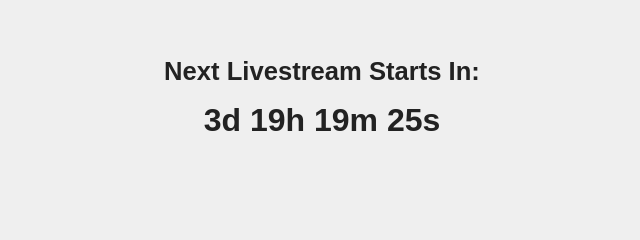
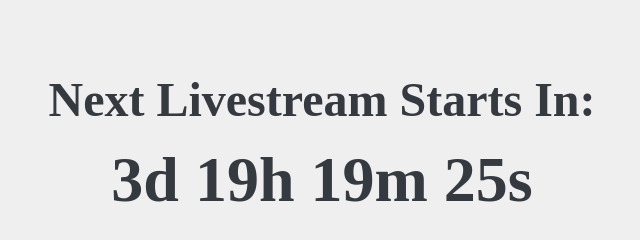
Before and after one commit to mpshaver/mpshaver.github.io, a plain HTML site: page index.html in a window 1280 px wide. Shown: the whole page, without its empty margins (318-958 px from the left). Drawn offline with Linux system fonts and the light colour scheme.

Commit message:
font tweaks

```diff
--- a/index.html
+++ b/index.html
@@ -7,20 +7,20 @@
 	<title>Livestream Countdown</title>
 	<style>
 		body {
-			font-family: Arial, sans-serif;
+			font-family: 'Times New Roman', Times, serif, sans-serif;
 			background: #efefef;
-			color: #222;
+			color: #343A40;
 			text-align: center;
 			padding: 2rem;
 		}
 
 		h1 {
-			font-size: 1.6rem;
+			font-size: 3rem;
 			margin-bottom: 1rem;
 		}
 
 		#countdown {
-			font-size: 2rem;
+			font-size: 4rem;
 			font-weight: bold;
 			margin-bottom: 2rem;
 		}
```
